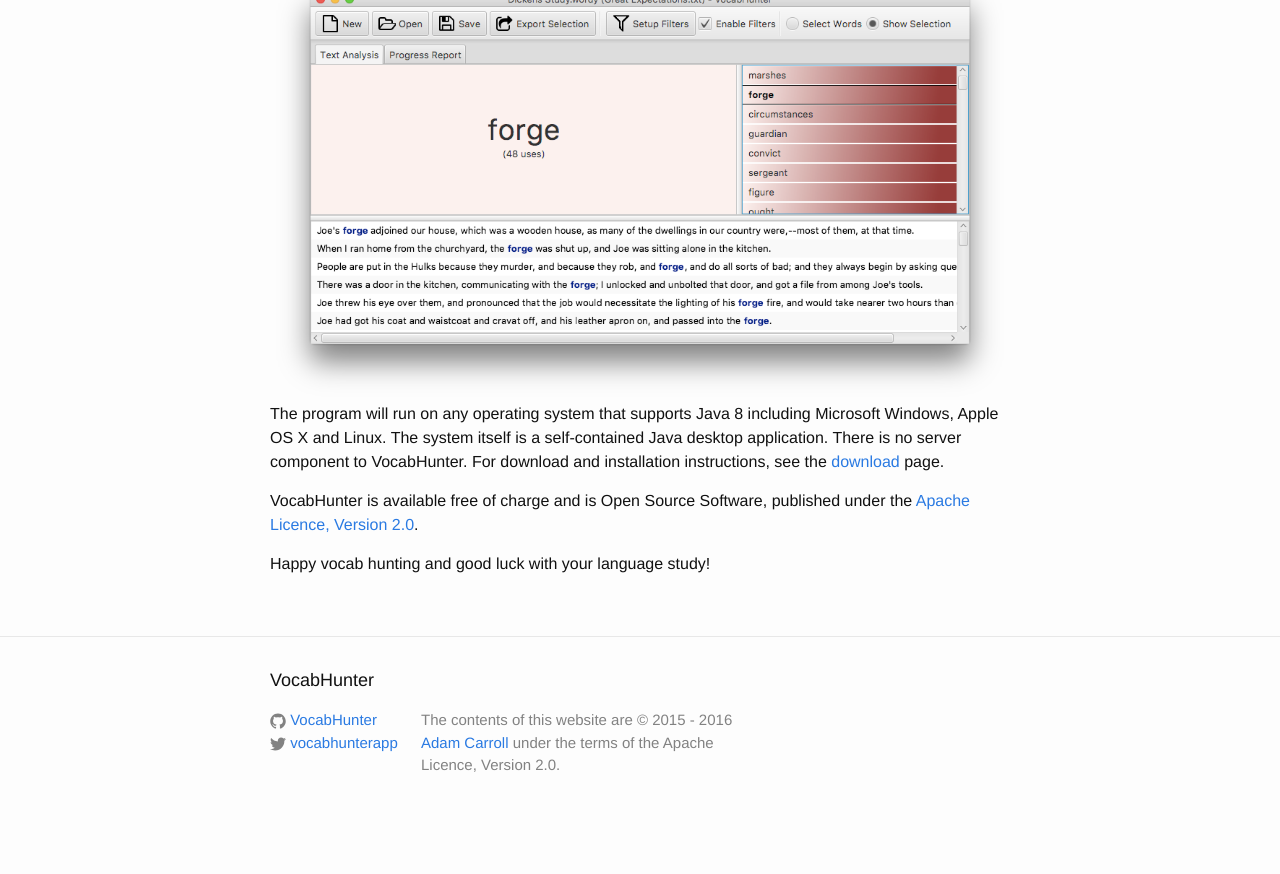
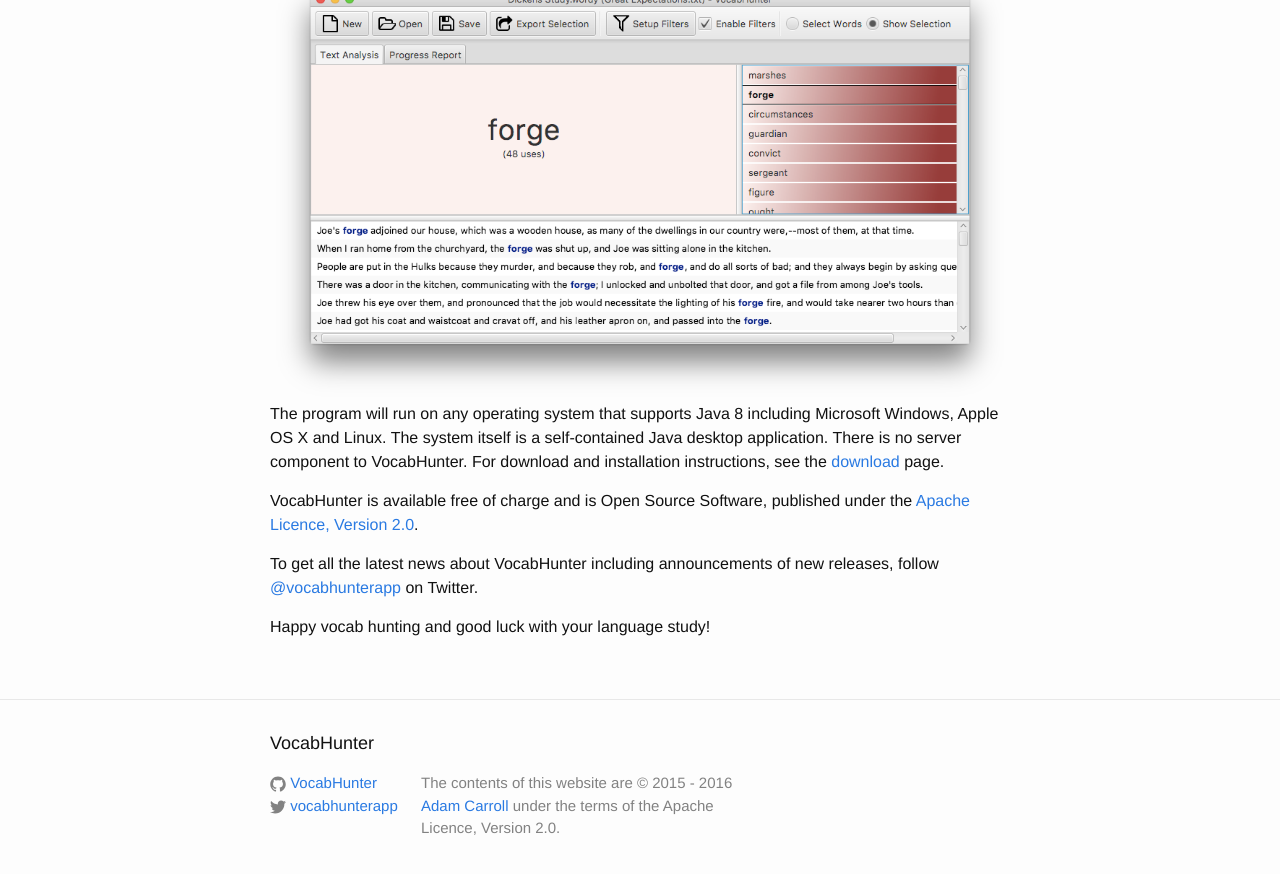
Before and after one commit to VocabHunter/vocabhunter.github.io, a Jekyll site: the page built from index.md, in a window 1280 px wide and 900 px high, scrolled down 883 px. Shown: the top 874 px of the window. Built offline with Jekyll 4.4.1, drawn with Linux system fonts in a browser that asks for light colours; before the commit the page ends 1720 px from its top, so only the background shows below that.

Commit message:
Added Twitter link to front page

```diff
--- a/index.md
+++ b/index.md
@@ -12,4 +12,6 @@
 
 VocabHunter is available free of charge and is Open Source Software, published under the [Apache Licence, Version 2.0](http://www.apache.org/licenses/LICENSE-2.0).
 
+To get all the latest news about VocabHunter including announcements of new releases, follow [@{{site.twitter_username}}]({{site.twitter_link}}) on Twitter.
+
 Happy vocab hunting and good luck with your language study!
```
